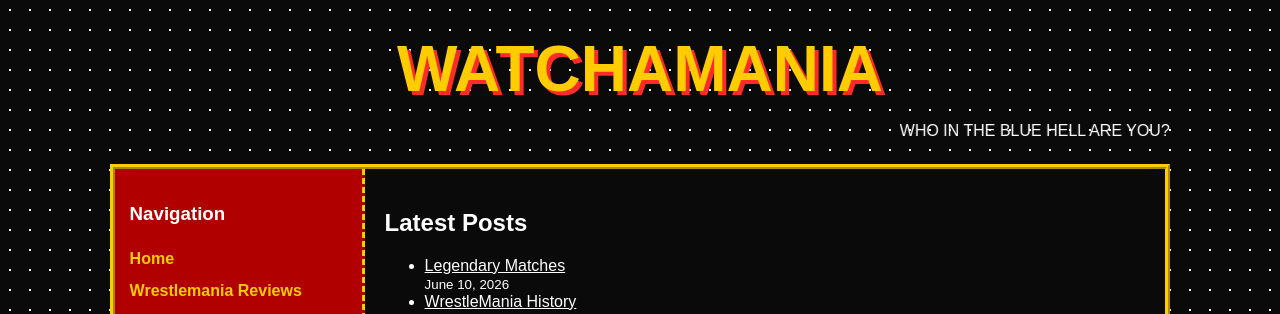
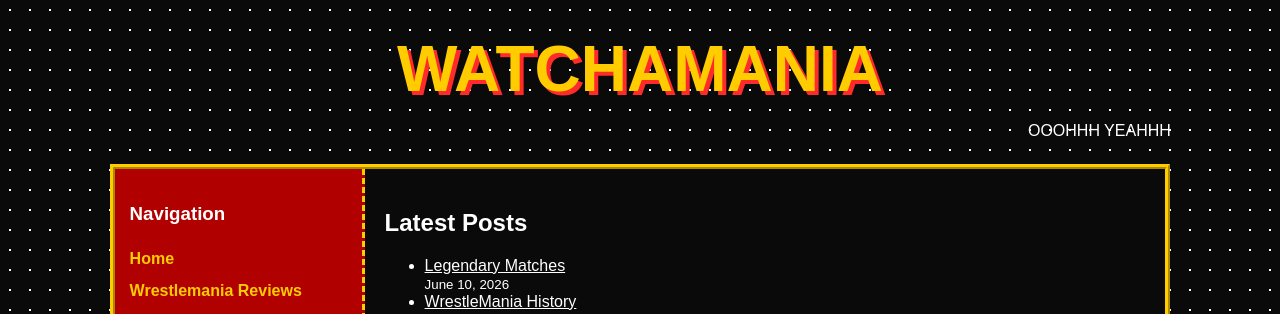
Before and after one commit to watchamania/watchamania.github.io, a Jekyll site: the page built from index.md, in a window 1280 px wide. Shown: the top 314 px of the page. Built offline with Jekyll 4.4.1, drawn with Linux system fonts in a browser that asks for light colours.

Commit message:
Update header.html

```diff
--- a/_includes/header.html
+++ b/_includes/header.html
@@ -1,5 +1,5 @@
 <h1 class="sparkle"><a href="/">{{ site.title }}</a></h1>
 
 <marquee behavior="alternate" scrollamount="6">
-WHO IN THE BLUE HELL ARE YOU?
+OOOHHH YEAHHH
 </marquee>
```
